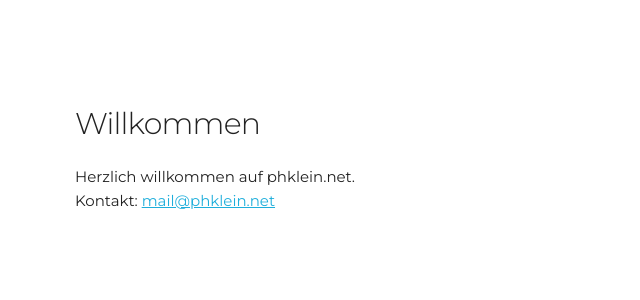
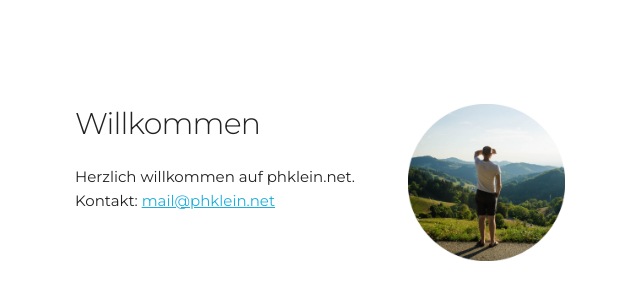
Before and after one commit to ituri/phklein.github.io, a plain HTML site: page index.html in a window 1280 px wide. Shown: the part 136-436 px from the top of the page, without its empty margins (85-725 px from the left). Drawn offline with Linux system fonts and the light colour scheme.

Commit message:
Added image.

```diff
--- a/index.html
+++ b/index.html
@@ -34,11 +34,14 @@
   –––––––––––––––––––––––––––––––––––––––––––––––––– -->
   <div class="container">
     <div class="row">
-      <div class="one-half column" style="margin-top: 25%">
+      <div class="one-third column" style="margin-top: 25%">
         <h4>Willkommen</h4>
         <p>Herzlich willkommen auf phklein.net.<br>
         Kontakt: <a href="mailto:mail@phklein.net">mail@phklein.net</a></p>
       </div>
+      <div class="two-thirds column" style="margin-top: 25%">
+      <p><img src="images/me-crop.jpg" style="max-width:25%"></p>
+    </div>
     </div>
   </div>
 
```
Also changed, not shown: images/me-crop.jpg (added), 1 other file.
